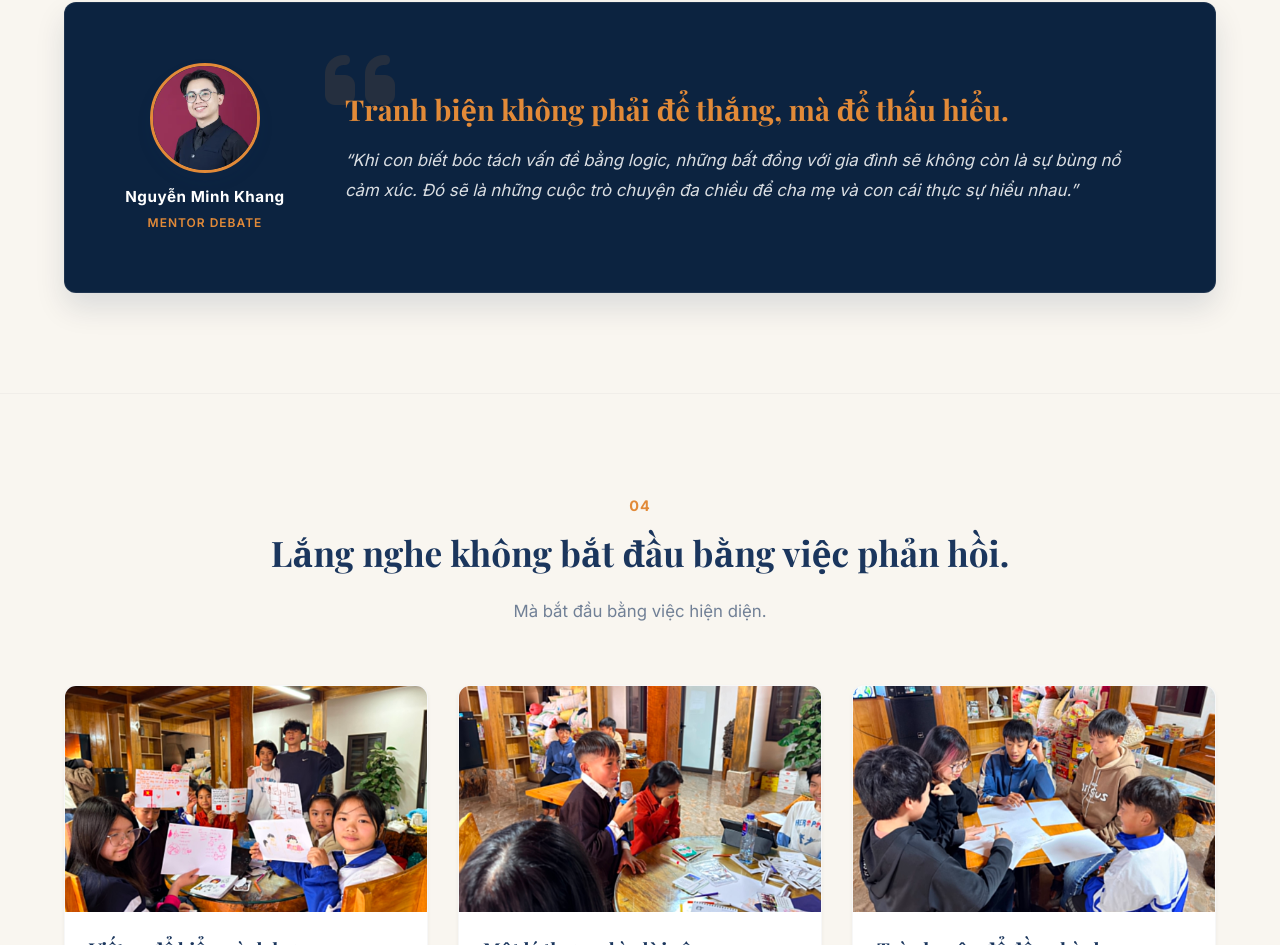
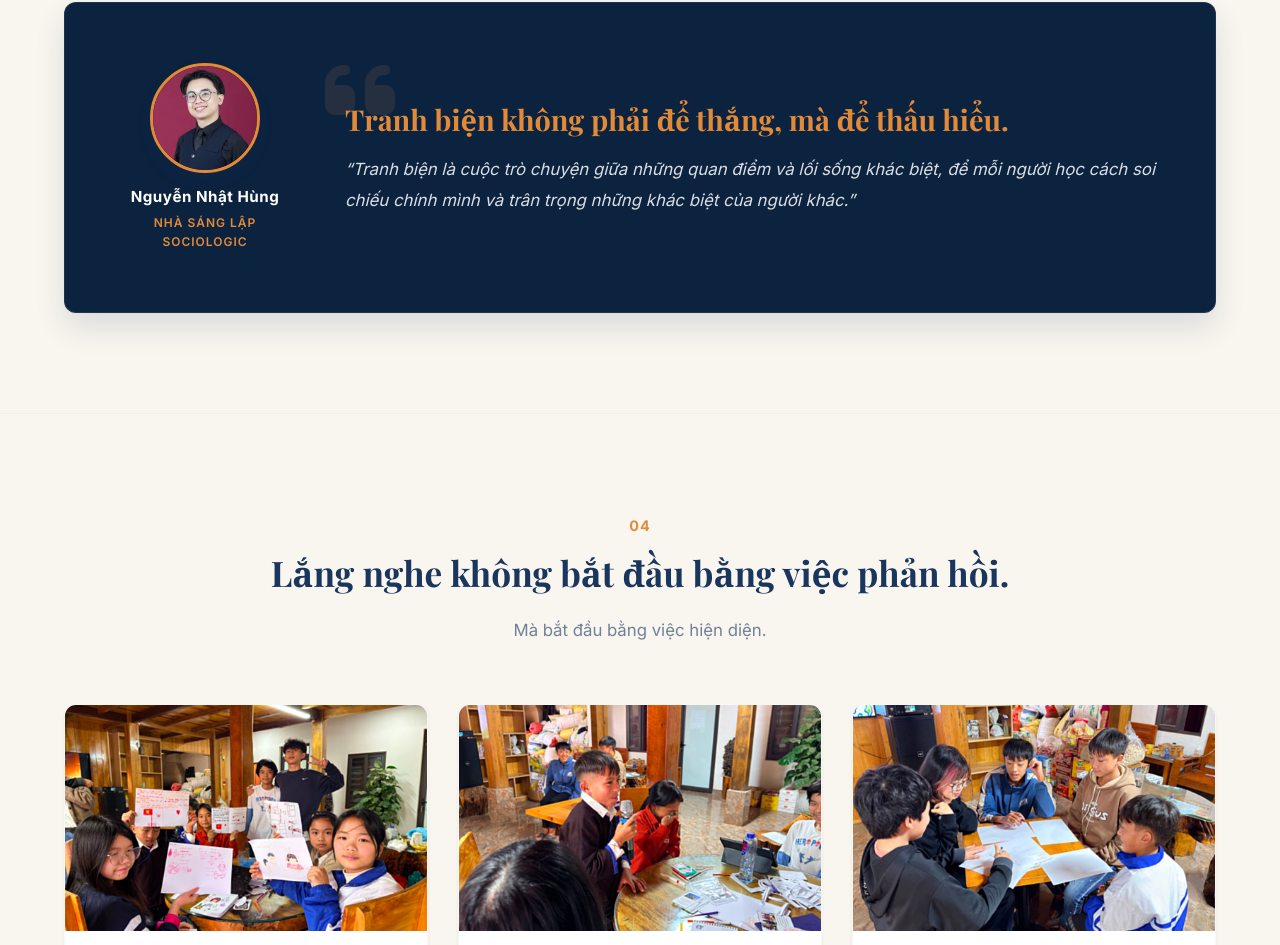
Before and after one commit to KasumiYae/web_hieu_chuyen, a plain HTML site: page chuyen-tro/chuyen.html in a window 1280 px wide. Shown: the part 2324-3269 px from the top of the page. Drawn offline with nearby package versions, Linux system fonts and the light colour scheme; a web font is replaced by a local one.

Commit message:
change nguyen nhat hung

```diff
--- a/chuyen-tro/chuyen.html
+++ b/chuyen-tro/chuyen.html
@@ -223,8 +223,8 @@
                 <div class="mentor-avatar-box">
                     <img src="image/section5_1hung.png" alt="Nguyễn Minh Khang" class="mentor-avatar">
                     <div class="mentor-info">
-                        <span class="mentor-name">Nguyễn Minh Khang</span>
-                        <span class="mentor-role">Mentor Debate</span>
+                        <span class="mentor-name"> Nguyễn Nhật Hùng </span>
+                        <span class="mentor-role">Nhà sáng lập SocioLogic</span>
                     </div>
                 </div>
 
@@ -232,8 +232,7 @@
                     <div class="mentor-big-quote"><i class="fa-solid fa-quote-left"></i></div>
                     <h3 class="serif mentor-quote-title">Tranh biện không phải để thắng, mà để thấu hiểu.</h3>
                     <blockquote class="mentor-blockquote">
-                        “Khi con biết bóc tách vấn đề bằng logic, những bất đồng với gia đình sẽ không còn là sự bùng nổ
-                        cảm xúc. Đó sẽ là những cuộc trò chuyện đa chiều để cha mẹ và con cái thực sự hiểu nhau.”
+                        “Tranh biện là cuộc trò chuyện giữa những quan điểm và lối sống khác biệt, để mỗi người học cách soi chiếu chính mình và trân trọng những khác biệt của người khác.”
                     </blockquote>
                 </div>
             </div>
```
